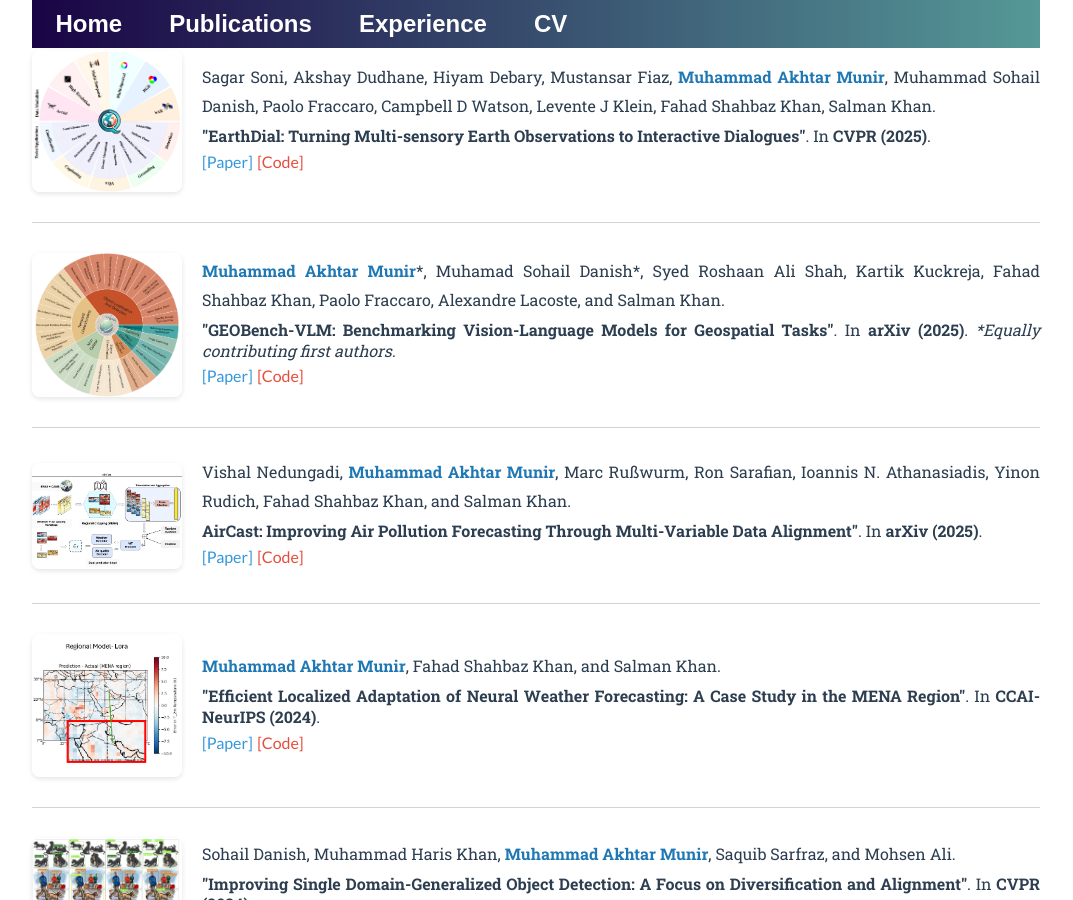
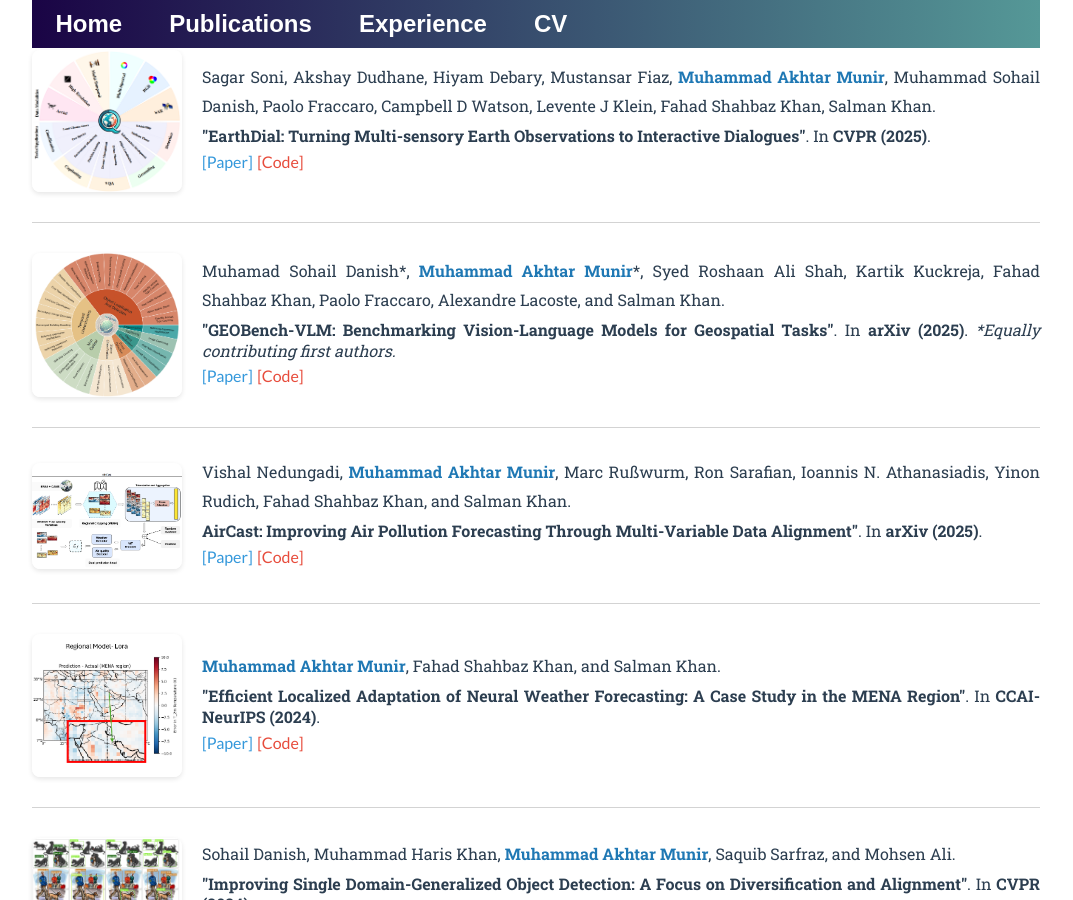
Before and after one commit to akhtarvision/akhtarvision.github.io, a Jekyll site: the page built from index.html, in a window 1280 px wide and 900 px high, scrolled down 897 px. Shown: the whole window, without its empty margins (104-1177 px from the left). Built offline with Jekyll 4.4.1, drawn with Linux system fonts in a browser that asks for light colours.

Commit message:
Update index.html

```diff
--- a/index.html
+++ b/index.html
@@ -147,7 +147,7 @@
             <!-- Publication Details -->
             <div style="flex: 1;">
                 <p style="font-family: 'Roboto Slab', serif; font-size: 16px; line-height: 1.8; color: #2c3e50; margin: 0;">
-                    <b style="color: #1f78b4;">Muhammad Akhtar Munir</b>*, Muhamad Sohail Danish*, Syed Roshaan Ali Shah, Kartik Kuckreja, Fahad Shahbaz Khan, Paolo Fraccaro, Alexandre Lacoste, and Salman Khan.
+                    Muhamad Sohail Danish*, <b style="color: #1f78b4;">Muhammad Akhtar Munir</b>*, Syed Roshaan Ali Shah, Kartik Kuckreja, Fahad Shahbaz Khan, Paolo Fraccaro, Alexandre Lacoste, and Salman Khan.
                 </p>
                 <p style="font-family: 'Roboto Slab', serif; font-size: 16px; color: #2c3e50; margin: 5px 0;">
                     <strong>"GEOBench-VLM: Benchmarking Vision-Language Models for Geospatial Tasks"</strong>.
```
